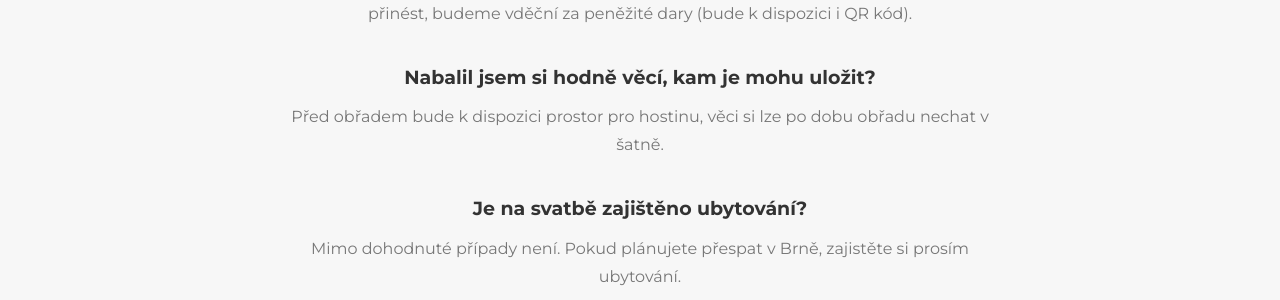
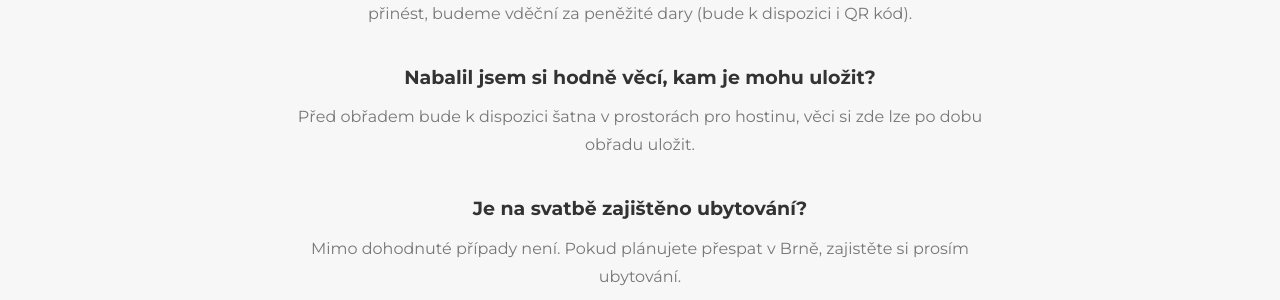
Before and after one commit to Jakub-Svoboda/jakub-svoboda.github.io, a Jekyll site: the page built from index.html, in a window 1280 px wide and 900 px high, scrolled down 7122 px. Shown: the part 153-453 px from the top of the window. Built offline with Jekyll 4.4.1, drawn with Linux system fonts in a browser that asks for light colours; some web fonts are replaced.

Commit message:
rewording

```diff
--- a/_includes/en_data/FAQ.html
+++ b/_includes/en_data/FAQ.html
@@ -31,8 +31,8 @@
             Pokud přeci jen chcete dar přinést, budeme vděční za peněžité dary (bude k dispozici i QR kód).</p>
 
             <h4 class="service-heading">Nabalil jsem si hodně věcí, kam je mohu uložit?</h4>
-            <p class="largepad text-muted">Před obřadem bude k dispozici prostor pro hostinu, věci si lze po dobu obřadu
-            nechat v šatně.</p>
+            <p class="largepad text-muted">Před obřadem bude k dispozici šatna v prostorách pro hostinu, věci si zde lze
+                po dobu obřadu uložit.</p>
 
             <h4 class="service-heading">Je na svatbě zajištěno ubytování?</h4>
             <p class="largepad text-muted">Mimo dohodnuté případy není.
```
